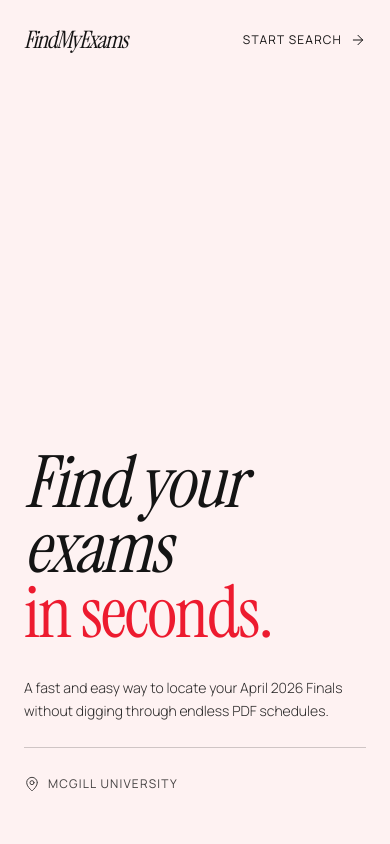
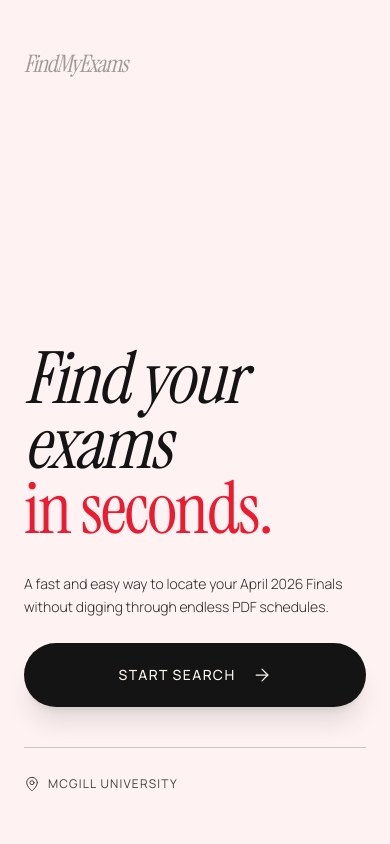
Before and after one commit to hmzdev23/McGillFinalsApp, a Next.js app: page / in a window 390 px wide. Shown: the top 844 px of the page. Built offline with nearby package versions, Linux system fonts and the light colour scheme.

Commit message:
fixing more mobile UI/UX issues

```diff
--- a/src/components/CourseEntry.tsx
+++ b/src/components/CourseEntry.tsx
@@ -111,7 +111,7 @@ export default function CourseEntry({ initialCourses, onSubmit, onBack }: Course
   }
 
   return (
-    <div className={`min-h-screen w-full bg-cream transition-opacity duration-700 ${mounted ? 'opacity-100' : 'opacity-0'} flex flex-col`}>
+    <div className={`min-h-[100dvh] w-full bg-cream transition-opacity duration-700 ${mounted ? 'opacity-100' : 'opacity-0'} flex flex-col`}>
 
       {/* Editorial Nav */}
       <nav className="w-full px-6 py-8 md:px-12 flex justify-between items-center relative z-10">
--- a/src/components/Landing.tsx
+++ b/src/components/Landing.tsx
@@ -15,16 +15,16 @@ export default function Landing({ onStart }: LandingProps) {
   }, [])
 
   return (
-    <div className={`min-h-screen w-full transition-opacity duration-1000 ${mounted ? 'opacity-100' : 'opacity-0'}`}>
+    <div className={`min-h-[100dvh] w-full transition-opacity duration-1000 ${mounted ? 'opacity-100' : 'opacity-0'}`}>
 
       {/* Navigation */}
-      <nav className="absolute top-0 left-0 w-full z-50 px-6 py-6 md:px-12 md:py-8 flex justify-between items-center mix-blend-multiply pointer-events-none">
+      <nav className="absolute top-0 left-0 w-full z-50 px-6 pt-12 pb-6 md:px-12 md:py-8 flex justify-between items-center mix-blend-multiply pointer-events-none">
         <div className="pointer-events-auto">
-          <span className="font-display text-2xl tracking-tighter italic">FindMyExams</span>
+          <span className="font-display text-2xl tracking-tighter italic mt-safe opacity-40 md:opacity-100">FindMyExams</span>
         </div>
         <button
           onClick={onStart}
-          className="pointer-events-auto group flex items-center gap-2 text-xs uppercase tracking-widest hover:opacity-60 transition-opacity duration-500"
+          className="pointer-events-auto group hidden md:flex items-center gap-2 text-xs uppercase tracking-widest hover:opacity-60 transition-opacity duration-500"
         >
           <span>Start Search</span>
           <ArrowRight width={16} strokeWidth={1.5} className="group-hover:translate-x-1 transition-transform" />
@@ -32,7 +32,7 @@ export default function Landing({ onStart }: LandingProps) {
       </nav>
 
       {/* Hero Block - Using McGill Light Red instead of Yellow */}
-      <header className="relative w-full min-h-screen flex flex-col justify-end bg-mcgill-light px-6 pb-12 pt-32 md:px-12 md:pb-20">
+      <header className="relative w-full min-h-[100dvh] flex flex-col justify-end bg-mcgill-light px-6 pb-12 pt-32 md:px-12 md:pb-20">
         <div className="max-w-screen-2xl mx-auto w-full reveal-on-scroll">
           <div className="grid grid-cols-1 md:grid-cols-12 gap-8 items-end">
             <div className="md:col-span-9">
@@ -45,6 +45,15 @@ export default function Landing({ onStart }: LandingProps) {
               <p className="font-body font-light text-sm md:text-base leading-relaxed opacity-90">
                 A fast and easy way to locate your April 2026 Finals without digging through endless PDF schedules.
               </p>
+
+              <button
+                onClick={onStart}
+                className="flex md:hidden items-center justify-center w-full gap-4 px-8 py-5 bg-obsidian text-cream hover:bg-mcgill hover:text-white transition-colors duration-500 rounded-full group cursor-pointer shadow-xl mb-4"
+              >
+                <span className="text-sm uppercase tracking-widest font-body font-medium">Start Search</span>
+                <ArrowRight width={20} strokeWidth={1.5} className="group-hover:translate-x-1 transition-transform duration-500" />
+              </button>
+
               <div className="w-full h-[1px] bg-obsidian opacity-20"></div>
               <div className="flex items-center gap-2 text-xs uppercase tracking-widest opacity-80">
                 <MapPin width={16} strokeWidth={1.5} />
--- a/src/components/Results.tsx
+++ b/src/components/Results.tsx
@@ -90,7 +90,7 @@ export default function Results({ courses, onBack }: ResultsProps) {
   }, [courses])
 
   return (
-    <div className={`min-h-screen w-full bg-cream transition-opacity duration-1000 ${mounted ? 'opacity-100' : 'opacity-0'}`}>
+    <div className={`min-h-[100dvh] w-full bg-cream transition-opacity duration-1000 ${mounted ? 'opacity-100' : 'opacity-0'}`}>
 
       {/* Editorial Nav */}
       <nav className="absolute top-0 left-0 w-full z-50 px-6 py-6 md:px-12 flex justify-between items-center mix-blend-multiply pointer-events-none">
```
